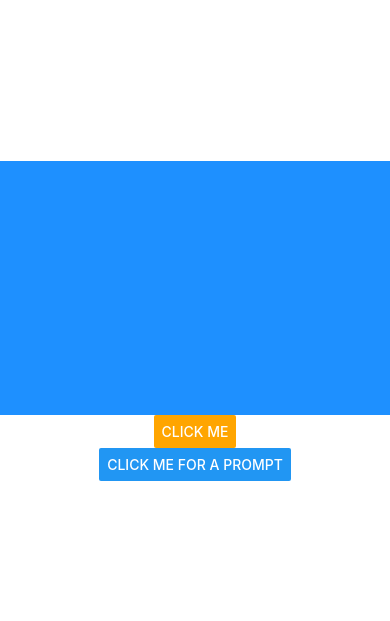
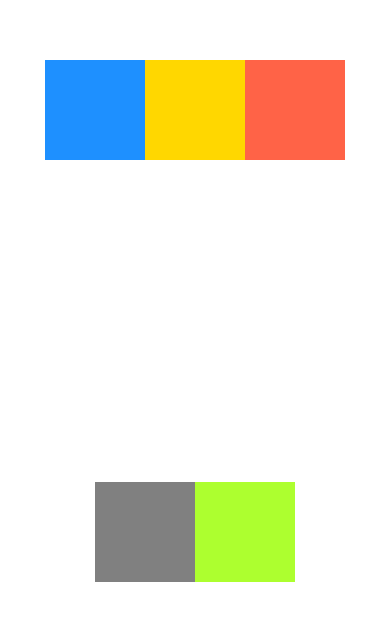
Before and after one commit to nelsonabieno/donewithit, a React Native app: screen / in a window 390 px wide. Shown: the part 101-722 px from the top of the page. Built offline with nearby package versions, Linux system fonts and the light colour scheme.

Commit message:
added style changes for flexbox

```diff
--- a/App.js
+++ b/App.js
@@ -1,31 +1,42 @@
 import React from "react";
-import { StyleSheet, SafeAreaView, Button, Alert, View, Dimensions, useWindowDimensions } from "react-native";
+import { View } from "react-native";
 
-export default function App() {
-  console.log("====")
-  console.log(useWindowDimensions());
-  return (
-    <SafeAreaView style={styles.container}>
-      <View style={{
-        backgroundColor: "dodgerblue",
-        width: "100%",
-        height: "30%"
-        }}
-        ></View>
-      <Button color="orange" title="Click Me" onPress={()=>Alert.alert("My title", "My Message", [{text: "Yes", onPress: ()=> {console.log("Yes")}}, {text: "No", onPress: ()=> {console.log("No")}}])}/>
-      <Button
-        title="Click Me for a Prompt"
-        onPress={() => Alert.prompt("My title", "My message", text => console.log(text))}
-      />
-    </SafeAreaView>
-  );
+export default function App(){
+  return(
+    <View
+      style={{
+        backgroundColor: "#fff",
+        flex: 1,
+        flexDirection: "row", // horizontal
+        justifyContent: "center", //main
+        alignItems: "center", //secondary
+        flexWrap: "wrap"
+      }}>
+        <View style={{
+          backgroundColor: "dodgerblue",
+          width: 100,
+          height: 100,
+          }}/>
+        <View style={{
+          backgroundColor: "gold",
+          width: 100,
+          height: 100
+          }}/>
+        <View style={{
+          backgroundColor: "tomato",
+          width: 100,
+          height: 100
+          }}/>
+        <View style={{
+          backgroundColor: "grey",
+          width: 100,
+          height: 100
+          }}/>
+        <View style={{
+          backgroundColor: "greenyellow",
+          width: 100,
+          height: 100
+          }}/>
+    </View>
+  )
 }
-
-const styles = StyleSheet.create({
-  container: {
-    flex: 1,
-    backgroundColor: '#fff',
-    alignItems: 'center',
-    justifyContent: 'center',
-  },
-});
```
